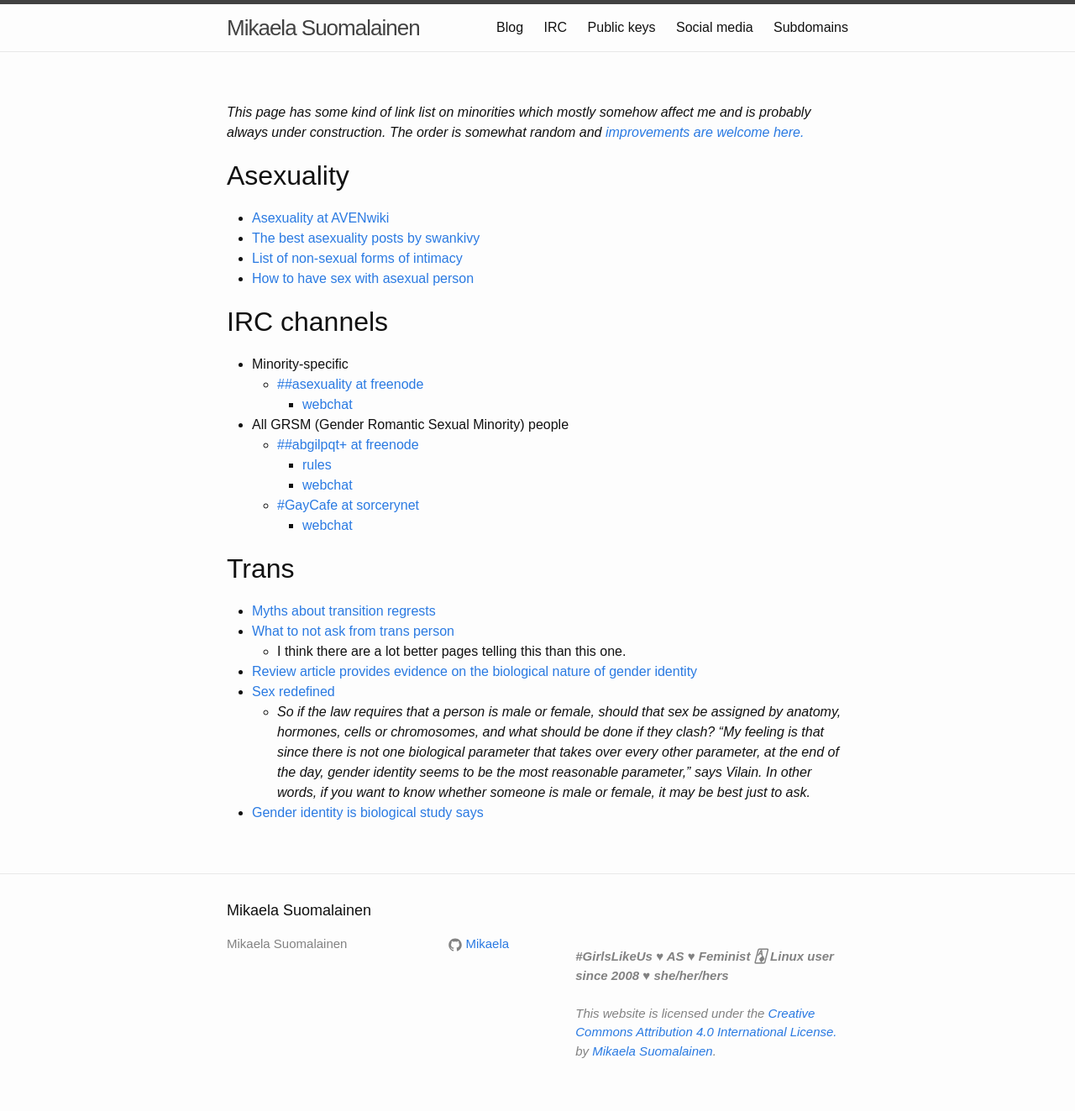
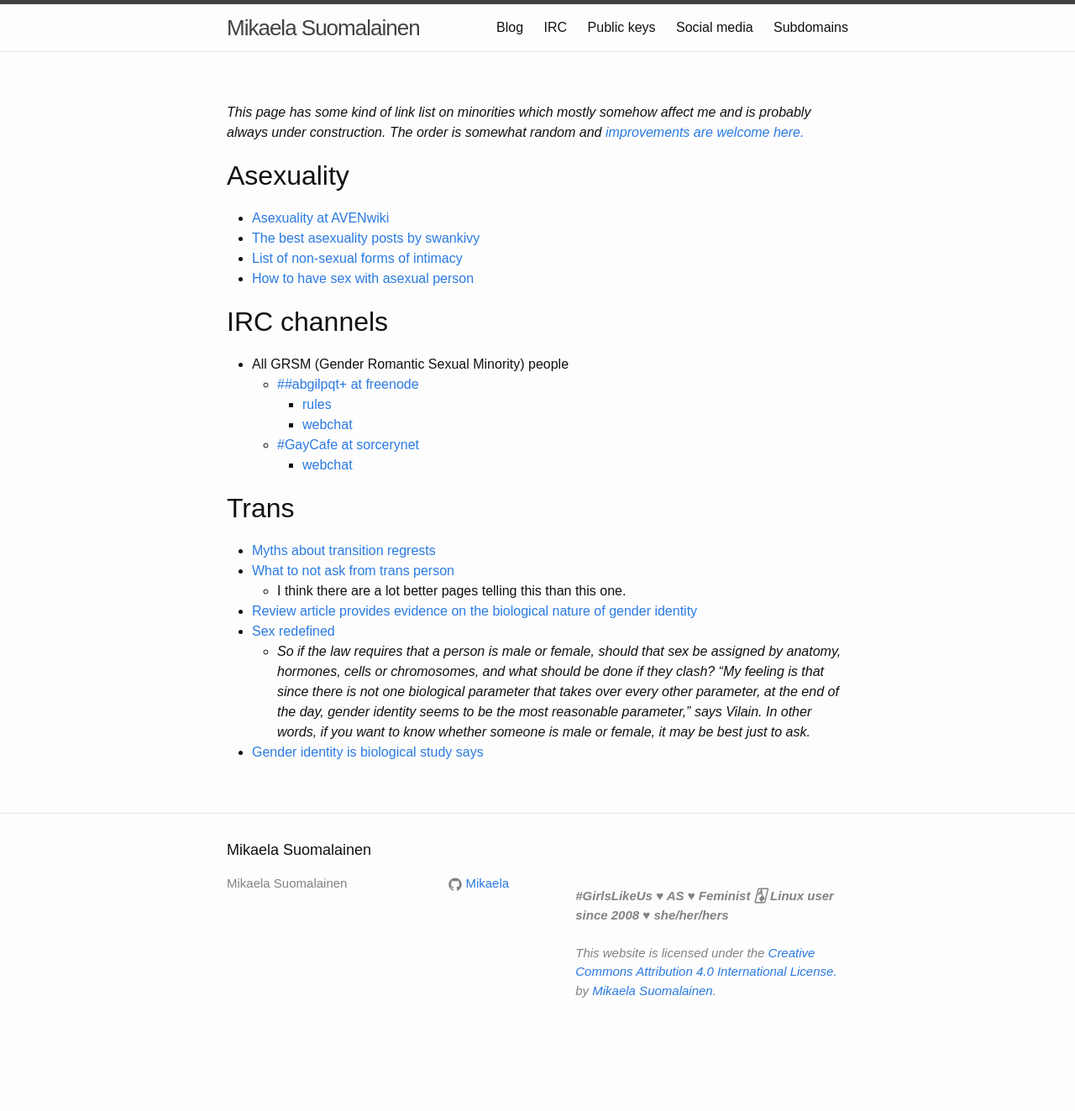
Before and after one commit to Mikaela/mikaela.github.io, a Jekyll site: the page built from pages/links2.markdown, in a window 1280 px wide. Shown: the whole page at 84% size. Built offline with Jekyll 4.4.1, drawn with Linux system fonts in a browser that asks for light colours; Markdown is read by kramdown in place of the engine named in the settings; after the commit the page ends 1251 px from its top, so only the background shows below that.

Commit message:
links2: remove dangerous channel

```diff
--- a/pages/links2.markdown
+++ b/pages/links2.markdown
@@ -18,9 +18,7 @@ random and [improvements are welcome here.](https://github.com/Mikaela/mikaela.g
 
 ## IRC channels
 
-* Minority-specific
-    * [##asexuality at freenode](ircs://chat.freenode.net:6697/##asexuality)
-        * [webchat](https://kiwiirc.com/client/chat.freenode.net:+6697/##asexuality)
+<!-- * Minority-specific -->
 * All GRSM (Gender Romantic Sexual Minority) people
     * [##abgilpqt+ at freenode](ircs://chat.freenode.net:6697/##abgilpqt+)
         * [rules](https://abgilpqt.github.io)
```
